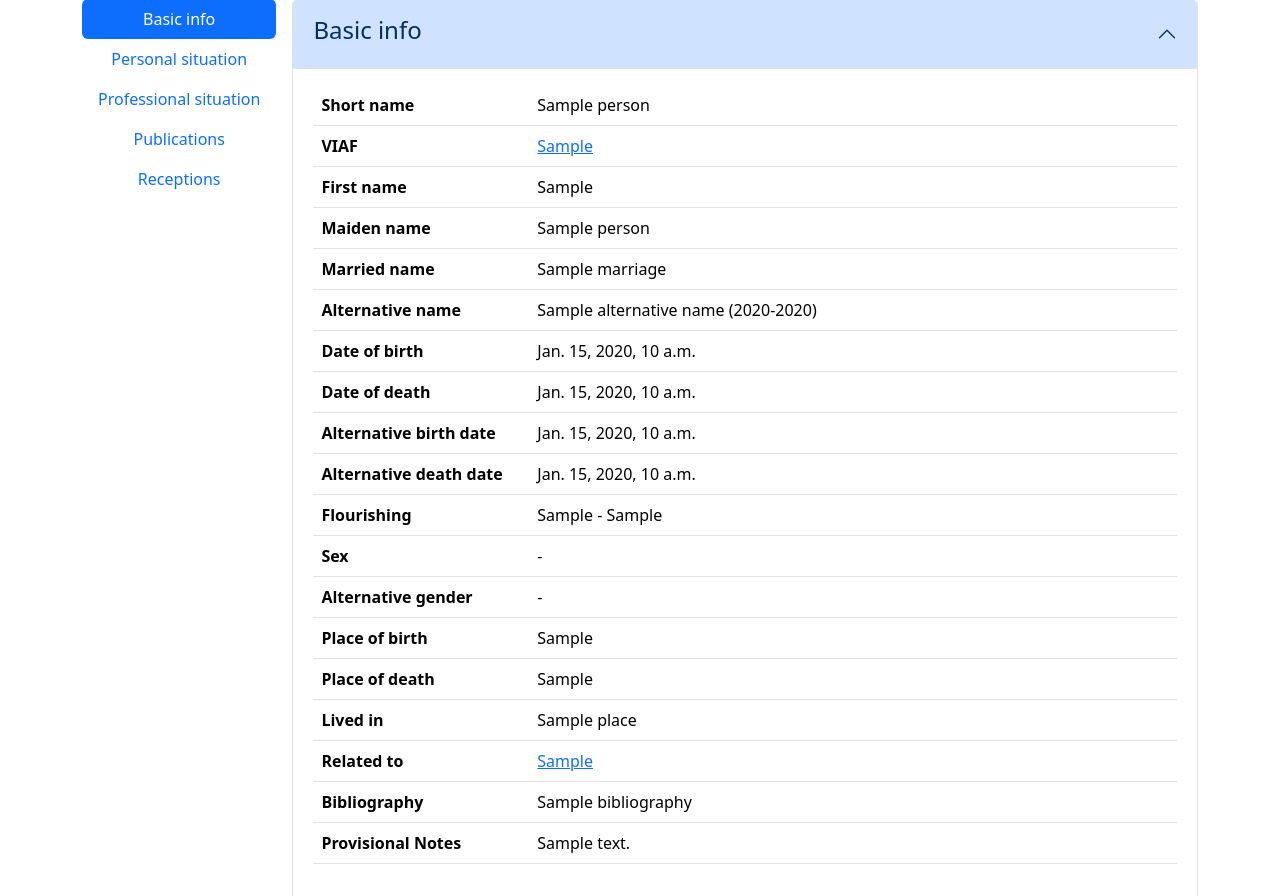
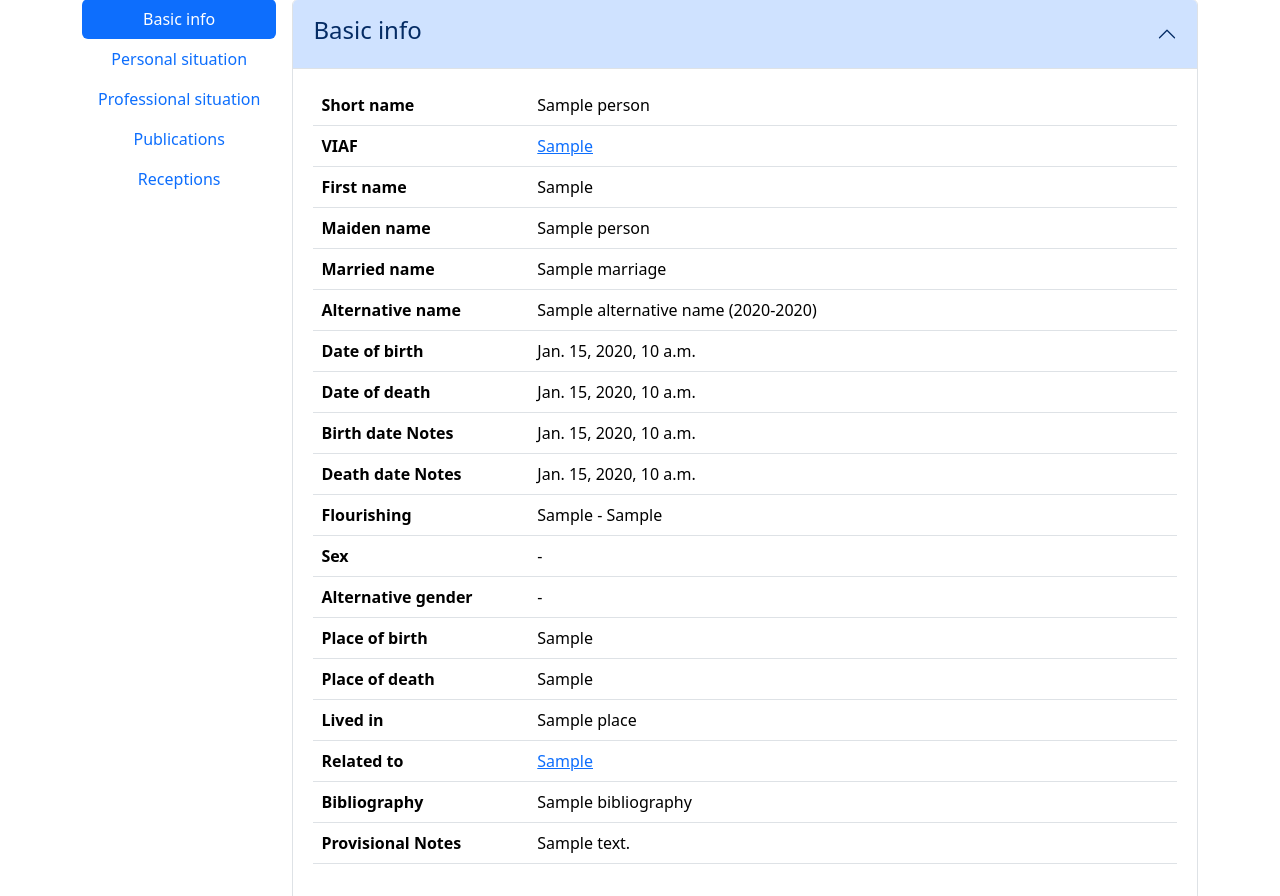
Before and after one commit to tsg-humlab/shewrote, a Django app: template shewrote/templates/shewrote/person.html in a window 1280 px wide. Shown: the part 139-1035 px from the top of the page. Run offline with Django 4.2, Linux system fonts and the light colour scheme; the template is opened without the code that fills it: most values are stand-ins (such as "Sample title", 1, 10 or a date in 2020); some libraries are stand-ins or nearby versions.

Commit message:
chore: Change labels of Alternative birth/death date

```diff
--- a/shewrote/forms.py
+++ b/shewrote/forms.py
@@ -39,8 +39,8 @@ class PersonForm(forms.ModelForm):
             'maiden_name': 'Maiden name',
             'date_of_birth': 'Date of birth',
             'date_of_death': 'Date of death',
-            'alternative_birth_date': 'Alt. birth date',
-            'alternative_death_date': 'Alt. death date',
+            'alternative_birth_date': 'Birth date Notes',
+            'alternative_death_date': 'Death date Notes',
             'flourishing_start': 'Flourishing start',
             'flourishing_end': 'Flourishing end',
             'sex': 'Sex',
--- a/shewrote/templates/shewrote/person.html
+++ b/shewrote/templates/shewrote/person.html
@@ -105,13 +105,13 @@
                                         </tr>
                                         {% if person.alternative_birth_date %}
                                             <tr>
-                                                <th scope="row">Alternative birth date</th>
+                                                <th scope="row">Birth date Notes</th>
                                                 <td>{{ person.alternative_birth_date|default:"-" }}</td>
                                             </tr>
                                         {% endif %}
                                         {% if person.alternative_death_date %}
                                             <tr>
-                                                <th scope="row">Alternative death date</th>
+                                                <th scope="row">Death date Notes</th>
                                                 <td>{{ person.alternative_death_date|default:"-" }}</td>
                                             </tr>
                                         {% endif %}
```
